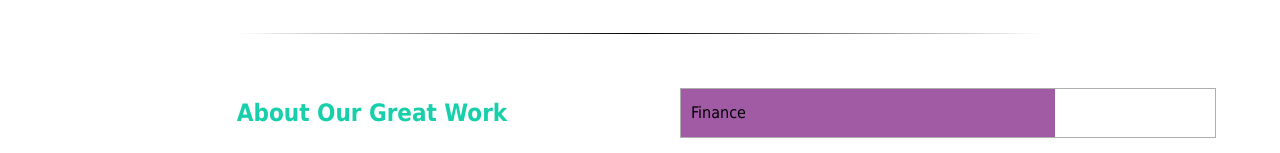
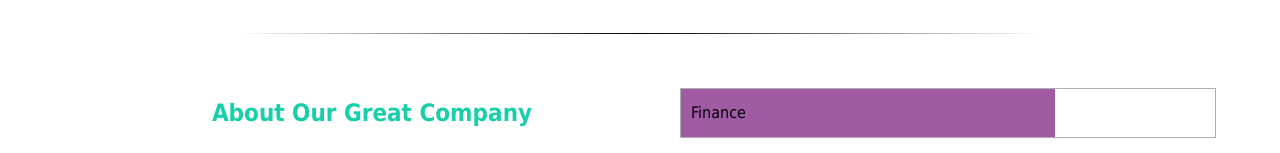
Before and after one commit to BanariVlad/Landing, a plain HTML site: page Scarlet/index.html in a window 1280 px wide. Shown: the part 1317-1470 px from the top of the page. Drawn offline with Linux system fonts and the light colour scheme.

Commit message:
Small Fixes

```diff
--- a/Scarlet/css/main.css
+++ b/Scarlet/css/main.css
@@ -489,10 +489,12 @@ h1{
 
 .items_img:hover img{
     opacity: 0.2;
+    cursor: pointer;
 }
 
 .items_img:hover h2{
     opacity: 1;
+    cursor: pointer;
 }
 
 .items_img h2{
@@ -712,3 +714,7 @@ h1{
     font-size: 12px;
     color: #FFF322;
 }
+
+
+
+/* ===============CONTACT================*/
--- a/Scarlet/index.html
+++ b/Scarlet/index.html
@@ -80,7 +80,7 @@
 
         <div class="grafics">
            <hr class="first-hr">
-            <h1>About Our Great Work</h1>
+            <h1>About Our Great Company</h1>
             <h2>Company Development</h2>
 
            <p>Lorem ipsum dolor sit amet, consectetur adipisicing elit. Repellat necessitatibus numquam veritatis, dolor expedita praesentium placeat quibusdam! Inventore reiciendis, provident!</p>
@@ -182,6 +182,10 @@
 
        </div>
     </div>
+
+
+<!--  =========REVIEWS=========  -->
+
     </section>
 </body>
 </html>
```
